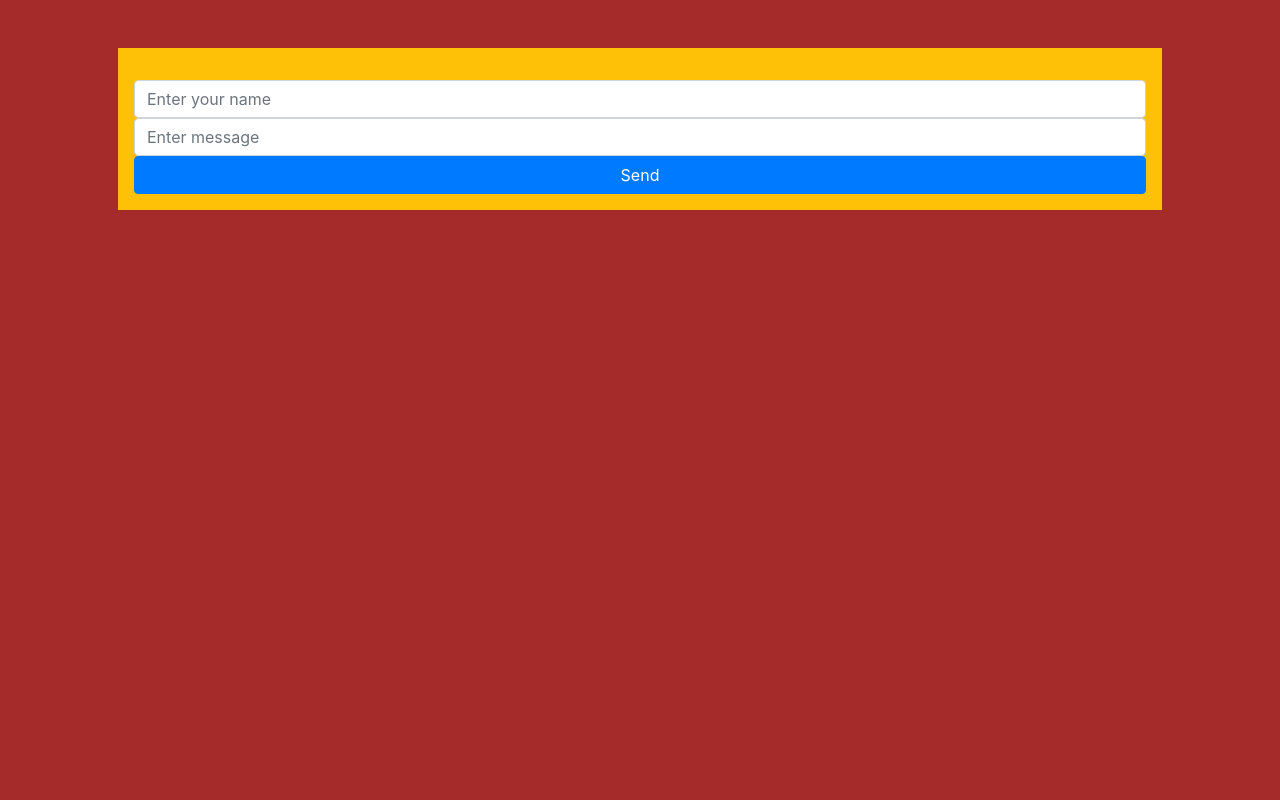
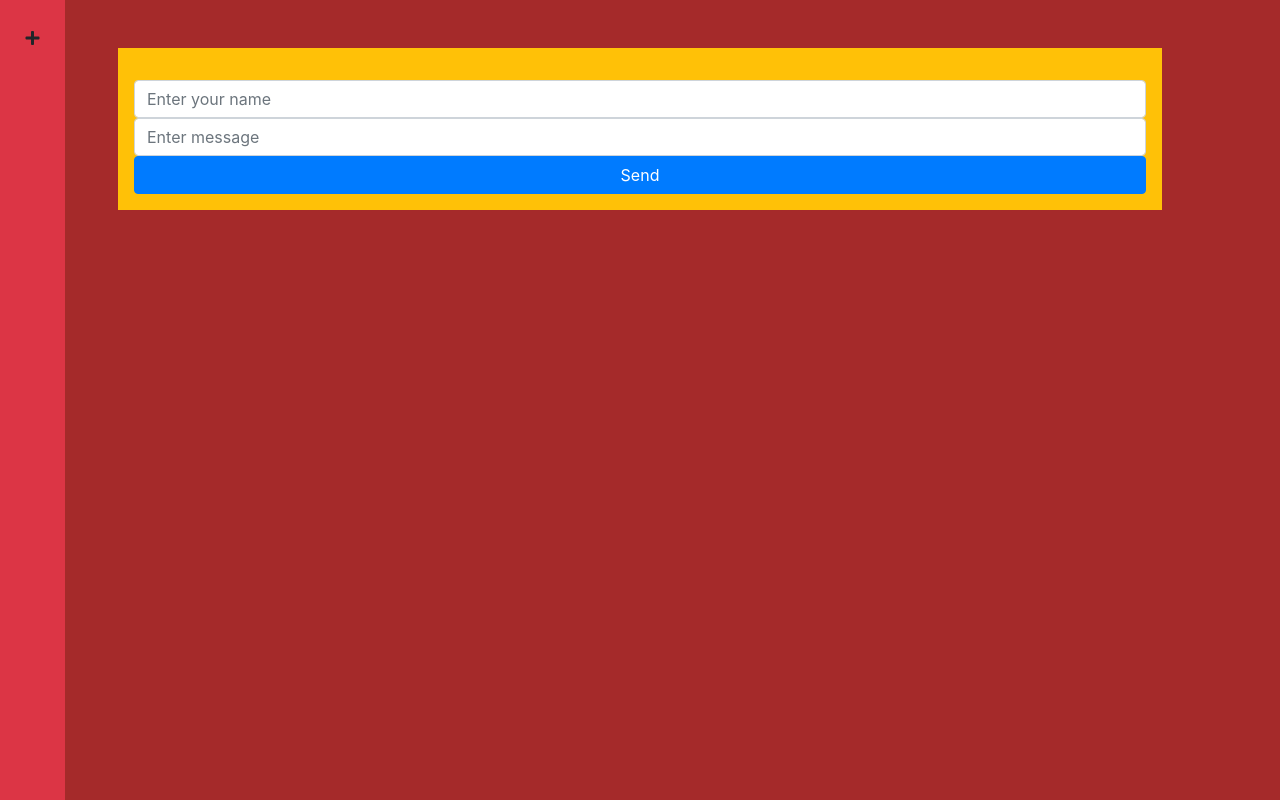
Before and after one commit to Raspunt/WebChatPy, a Django app: page / in a window 1280 px wide. Run offline with Django 3.2, Linux system fonts and the light colour scheme; some libraries are stand-ins or nearby versions.

Commit message:
second com

```diff
--- /dev/null
+++ b/Polls/static/Polls/js/PlusChat.js
@@ -0,0 +1,16 @@
+
+
+
+function SendPostData(){
+        console.log("функция работает ура");
+        $.ajax({
+            url: '/',
+            dataType: 'text',
+            type: 'post',
+            data: "createChat",
+            success: () =>{
+            console.log("Завершение");
+        },
+
+    })
+}
--- a/Polls/static/Polls/style_index.css
+++ b/Polls/static/Polls/style_index.css
@@ -6,3 +6,11 @@ body{
 
     background-color: brown ;
 }
+
+.sidebar{
+    position: absolute;
+    padding: 2%;
+    height: 100%;
+
+
+}
--- a/Polls/templates/Polls/index.html
+++ b/Polls/templates/Polls/index.html
@@ -5,6 +5,9 @@
     <meta charset="UTF-8">
     <meta http-equiv="X-UA-Compatible" content="IE=edge">
     <meta name="viewport" content="width=device-width, initial-scale=1.0">
+
+    <link rel="stylesheet" href="https://pro.fontawesome.com/releases/v5.10.0/css/all.css" integrity="sha384-AYmEC3Yw5cVb3ZcuHtOA93w35dYTsvhLPVnYs9eStHfGJvOvKxVfELGroGkvsg+p" crossorigin="anonymous"/>
+
     <link rel="stylesheet" href="https://stackpath.bootstrapcdn.com/bootstrap/4.3.1/css/bootstrap.min.css"
         integrity="sha384-ggOyR0iXCbMQv3Xipma34MD+dH/1fQ784/j6cY/iJTQUOhcWr7x9JvoRxT2MZw1T" crossorigin="anonymous">
     {% load static %}
@@ -15,6 +18,12 @@
 </head>
 
 <body>
+
+    <div class="bg-danger sidebar">
+
+        <i onclick="SendPostData()" class="fas fa-plus"></i>
+
+    </div>
 
     <div class="container p-5 ">
 
@@ -43,6 +52,7 @@
 
     </div>
     <script src="https://ajax.googleapis.com/ajax/libs/jquery/3.5.1/jquery.min.js"></script>
+    <script src="{% static 'Polls/js/PlusChat.js' %}"></script>
     <script>
 
 
```
Also changed, not shown: db.sqlite3 (deleted), 1 other file.
